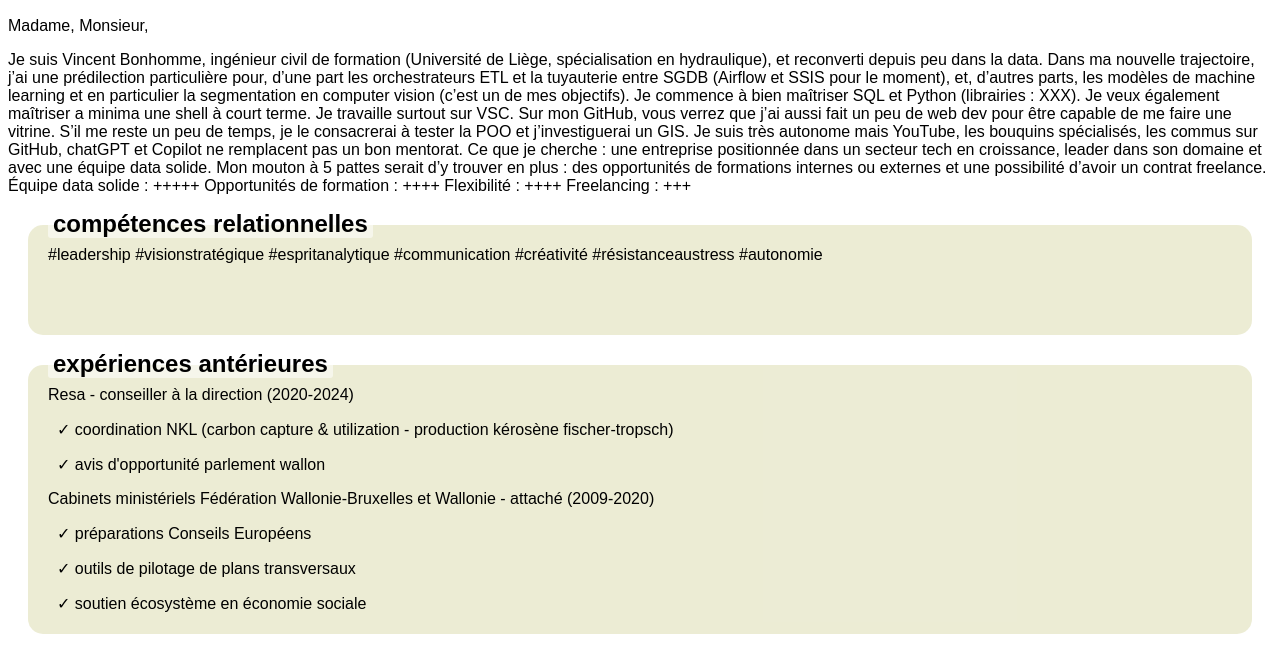
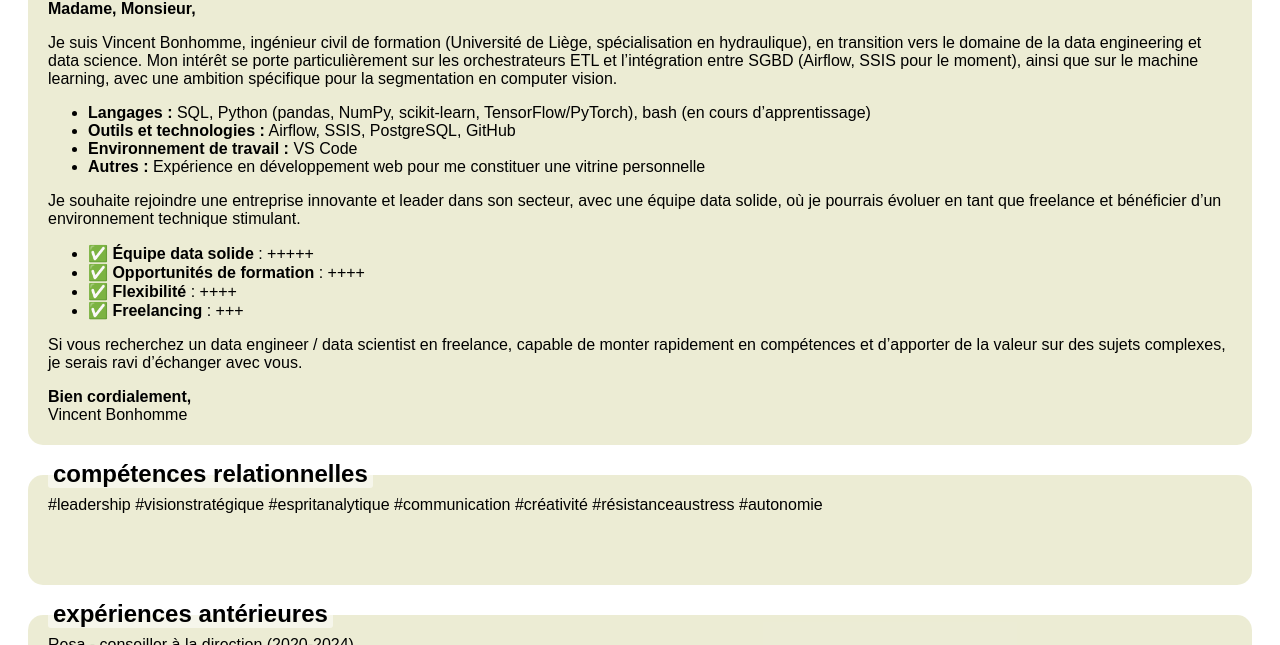
Before and after one commit to xxcb4000/Mon-CV, a plain HTML site: page index.html in a window 1280 px wide. Shown: the part 649-1294 px from the top of the page. Drawn offline with Linux system fonts and the light colour scheme.

Commit message:
mis à jour CV avec my plan A mis en page

```diff
--- a/index.html
+++ b/index.html
@@ -40,31 +40,36 @@
                     <p>&nbsp &nbsp 🖥 Backend : &#x2699;&#xFE0F; py - &#x2699;&#xFE0F; flask - &#x2699;&#xFE0F; django - &#x1F4CC;&#xFE0F;  java - &#x1F4CC;&#xFE0F;  C# .NET </p>
                 </div>
             </div>
-            <div class="section">
-                <h2> My plan A</h2>
-                <p>
-                    Madame, Monsieur,
-                </p>
-                <p>
-                    Je suis Vincent Bonhomme, ingénieur civil de formation (Université de Liège, spécialisation en hydraulique), et reconverti depuis peu dans la data. Dans ma nouvelle trajectoire, j’ai une prédilection particulière pour, d’une part les orchestrateurs ETL et la tuyauterie entre SGDB (Airflow et SSIS pour le moment), et, d’autres parts, les modèles de machine learning et en particulier la segmentation en computer vision (c’est un de mes objectifs).
+            <div class="sections">
+                <h2> My plan A : candidature Freelance - Data Engineer / Data Science</h2>
+                <p><strong>Madame, Monsieur,</strong></p>
+                <p>Je suis <span class="highlight">Vincent Bonhomme</span>, ingénieur civil de formation (Université de Liège, spécialisation en hydraulique), en transition vers le domaine de la <span class="highlight">data engineering et data science</span>.
+                Mon intérêt se porte particulièrement sur les <span class="highlight">orchestrateurs ETL et l’intégration entre SGBD</span> (Airflow, SSIS pour le moment), ainsi que sur le <span class="highlight">machine learning</span>, avec une ambition spécifique pour la <span class="highlight">segmentation en computer vision</span>.</p>
 
-                    Je commence à bien maîtriser SQL et Python (librairies : XXX). Je veux également maîtriser a minima une shell à court terme.
-                    Je travaille surtout sur VSC.
-                    Sur mon GitHub, vous verrez que j’ai aussi fait un peu de web dev pour être capable de me faire une vitrine.
-                    S’il me reste un peu de temps, je le consacrerai à tester la POO et j’investiguerai un GIS.
-                    Je suis très autonome mais YouTube, les bouquins spécialisés, les commus sur GitHub, chatGPT et Copilot ne remplacent pas un bon mentorat.
+                <h1>Mes compétences clés :</h1>
+                <ul>
+                    <li><strong>Langages :</strong> SQL, Python (pandas, NumPy, scikit-learn, TensorFlow/PyTorch), bash (en cours d’apprentissage)</li>
+                    <li><strong>Outils et technologies :</strong> Airflow, SSIS, PostgreSQL, GitHub</li>
+                    <li><strong>Environnement de travail :</strong> VS Code</li>
+                    <li><strong>Autres :</strong> Expérience en développement web pour me constituer une vitrine personnelle</li>
+                </ul>
 
-                    Ce que je cherche : une entreprise positionnée dans un secteur tech en croissance, leader dans son domaine et avec une équipe data solide. Mon mouton à 5 pattes serait d’y trouver en plus : des opportunités de formations internes ou externes et une possibilité d’avoir un contrat freelance.
+                <h1>Ce que je recherche :</h1>
+                <p>Je souhaite rejoindre une <span class="highlight">entreprise innovante et leader dans son secteur</span>, avec une <span class="highlight">équipe data solide</span>, où je pourrais évoluer en tant que <span class="highlight">freelance</span> et bénéficier d’un environnement technique stimulant.</p>
 
-                    Équipe data solide : +++++
-                    Opportunités de formation : ++++
-                    Flexibilité : ++++
-                    Freelancing : +++
+                <h1>Critères prioritaires :</h1>
+                <ul>
+                    <li>✅ <strong>Équipe data solide</strong> : +++++</li>
+                    <li>✅ <strong>Opportunités de formation</strong> : ++++</li>
+                    <li>✅ <strong>Flexibilité</strong> : ++++</li>
+                    <li>✅ <strong>Freelancing</strong> : +++</li>
+                </ul>
 
-                </p>
+                <p>Si vous recherchez un <span class="highlight">data engineer / data scientist en freelance</span>, capable de monter rapidement en compétences et d’apporter de la valeur sur des sujets complexes, je serais ravi d’échanger avec vous.</p>
+
+                <p><strong>Bien cordialement,</strong><br>Vincent Bonhomme</p>
 
             </div>
-
 
             <div class="sections">
                 <h2>compétences relationnelles</h2>
```
